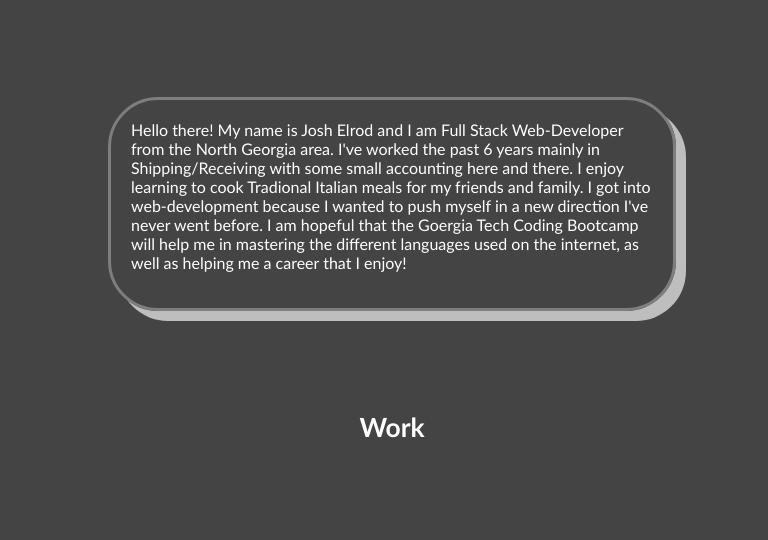
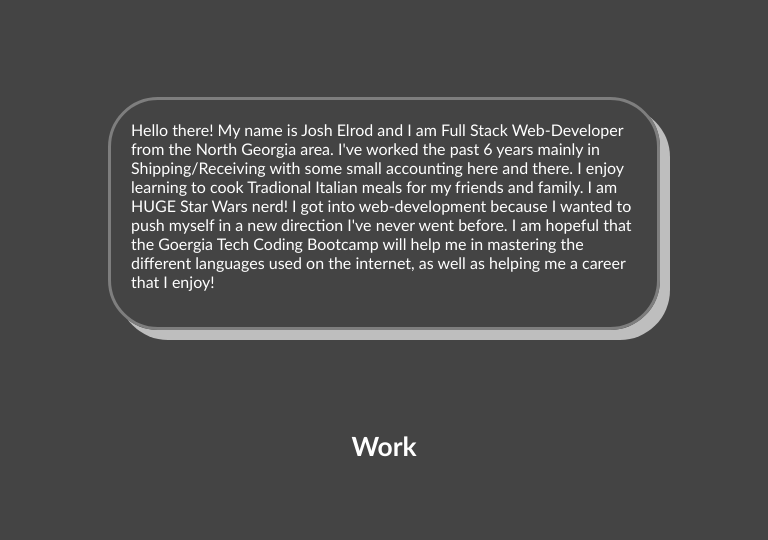
Before and after one commit to elrodjosh96/My-Professional-Portfolio, a plain HTML site: page index.html in a window 768 px wide. Shown: the part 1345-1885 px from the top of the page. Drawn offline with Linux system fonts and the light colour scheme.

Commit message:
updated README

```diff
--- a/assets/style.css
+++ b/assets/style.css
@@ -134,12 +134,14 @@ p {
     margin: 100px;
   }
 
-@media screen and (max-width: 992px) {
+/* @media screen and (max-width: 1000px) {
     body {
-      width: 50%;
+      position: relative;
+      float: inline-end;
     }
 
-@media screen and (min-width: 450px) {
+@media screen and (min-width: 650px) {
     body {
-        width: 100%;
-        }
+      position: relative;
+      float: inline-end;
+        } */
--- a/index.html
+++ b/index.html
@@ -32,7 +32,7 @@
       <section id="about-me">
         <h2>About Me</h2>
         <div>
-          <p>Hello there! My name is Josh Elrod and I am Full Stack Web-Developer from the North Georgia area. I've worked the past 6 years mainly in Shipping/Receiving with some small accounting here and there. I enjoy learning to cook Tradional Italian meals for my friends and family. I got into web-development because I wanted to push myself in a new direction I've never went before. I am hopeful that the Goergia Tech Coding Bootcamp will help me in mastering the different languages used on the internet, as well as helping me a career that I enjoy!
+          <p>Hello there! My name is Josh Elrod and I am Full Stack Web-Developer from the North Georgia area. I've worked the past 6 years mainly in Shipping/Receiving with some small accounting here and there. I enjoy learning to cook Tradional Italian meals for my friends and family. I am HUGE Star Wars nerd! I got into web-development because I wanted to push myself in a new direction I've never went before. I am hopeful that the Goergia Tech Coding Bootcamp will help me in mastering the different languages used on the internet, as well as helping me a career that I enjoy!
         </p>
         </div>
       </section>
```
Also changed, not shown: 1 other file.
